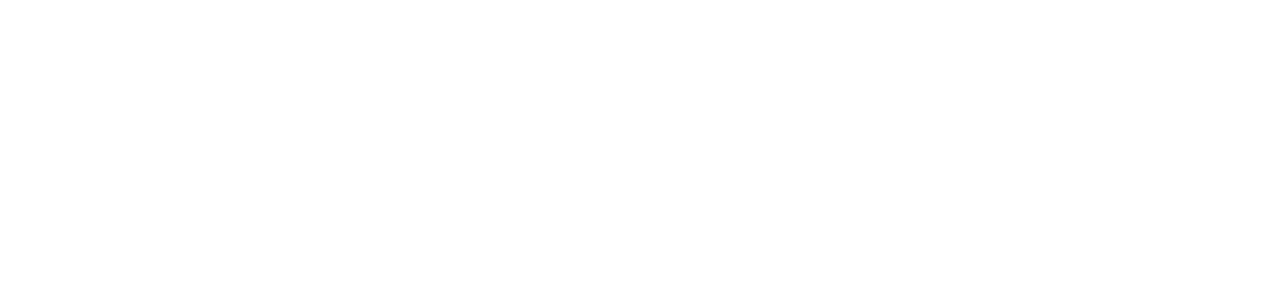
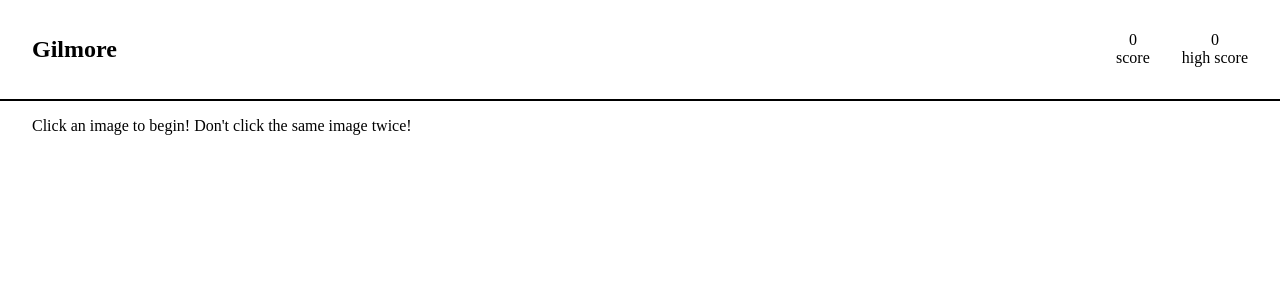
Before and after one commit to ayoyeniyi/gilmore, a React (Vite) app: page / in a window 1280 px wide. Shown: the top 300 px of the page. Built offline with nearby package versions, Linux system fonts and the light colour scheme; no server answers.

Commit message:
Write functionality for updating high score and loading cards

```diff
--- a/src/App.jsx
+++ b/src/App.jsx
@@ -1,6 +1,32 @@
+import Header from "./Header";
+import CardDeck from "./CardDeck";
+import { useState, useEffect } from "react";
 
 function App() {
+  const [score, setScore] = useState(0);
+  const [highScore, setHighScore] = useState(0);
+  const [pokemon, setPokemon] = useState({});
 
+  useEffect(() => {
+    setHighScore(currScore => Math.max(currScore, score));
+  }, [score])
+
+  async function loadCards() {
+    const res = await fetch("https://pokeapi.co/api/v2/pokemon");
+    const data = await res.json();
+    setPokemon(data.results);
+  }
+
+  useEffect(() => {
+    loadCards();
+  }, [])
+
+  return (
+    <>
+      <Header score={score} highScore={highScore} />
+      <CardDeck pokemon={pokemon}/>
+    </>
+  )
 }
 
 export default App
```
